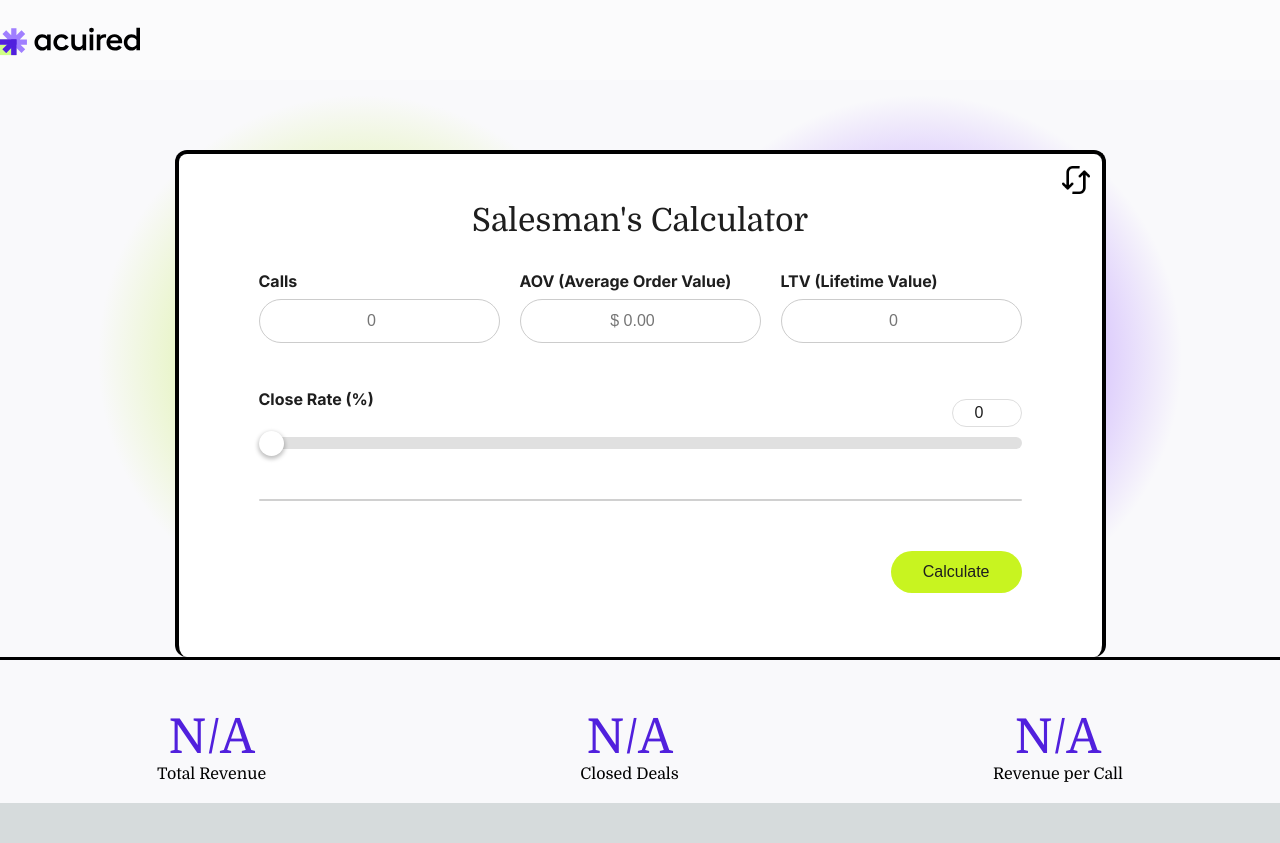
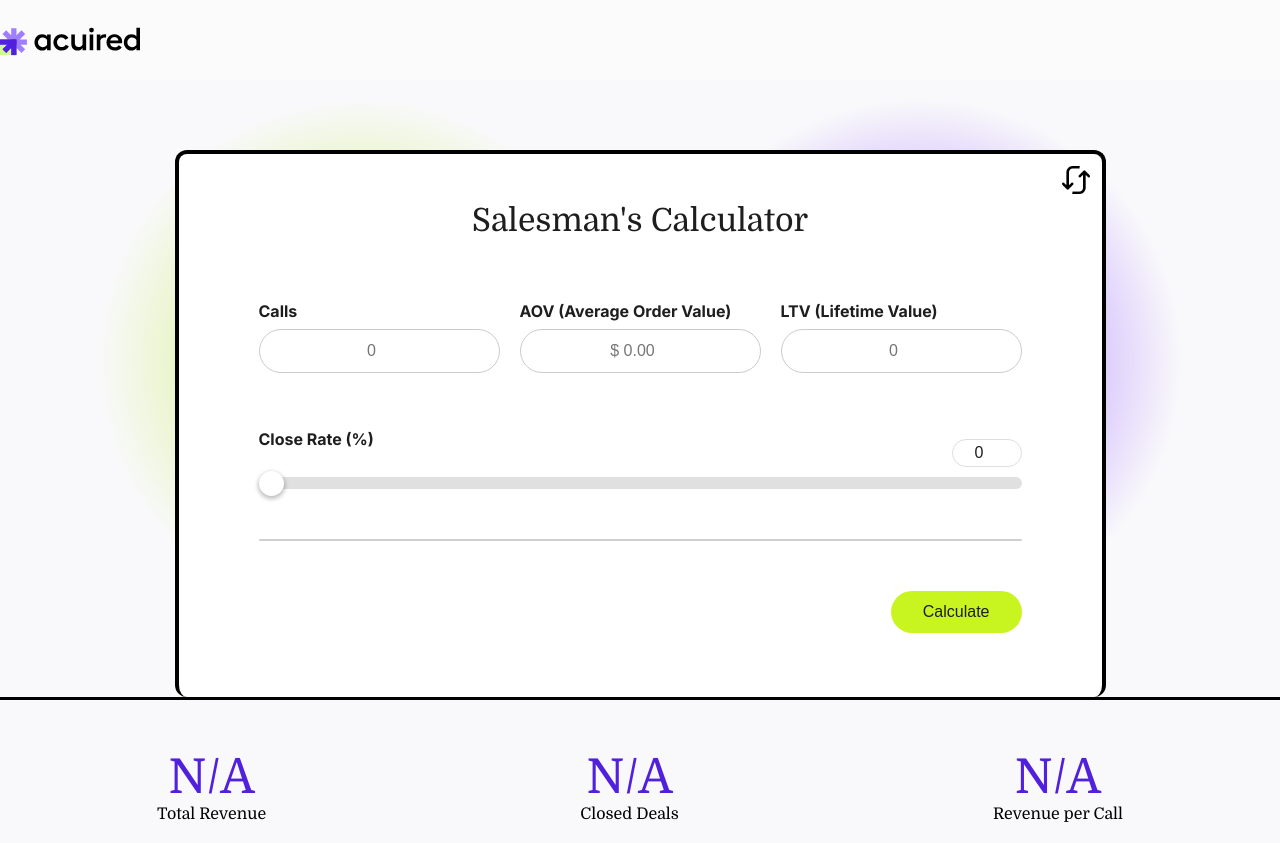
Before and after one commit to MuhammedAbdelmukaram/acuired-calculator, a Next.js app: page / in a window 1280 px wide. Before the commit the page ends 803 px from the top, so only its background shows below. Built offline with nearby package versions, Linux system fonts and the light colour scheme.

Commit message:
First commit

```diff
--- a/src/app/components/calculator.module.css
+++ b/src/app/components/calculator.module.css
@@ -23,6 +23,7 @@
 .twoInputs {
     display: flex;
     flex-wrap: wrap;
+    padding-top: 30px;
     gap: 20px;
     justify-content: space-between;
 }
@@ -37,7 +38,7 @@
 }
 
 .closeRateWrapper {
-    margin-top: 30px;
+    margin-top: 10px;
     position: relative;
     width: 100%;
 }
```
